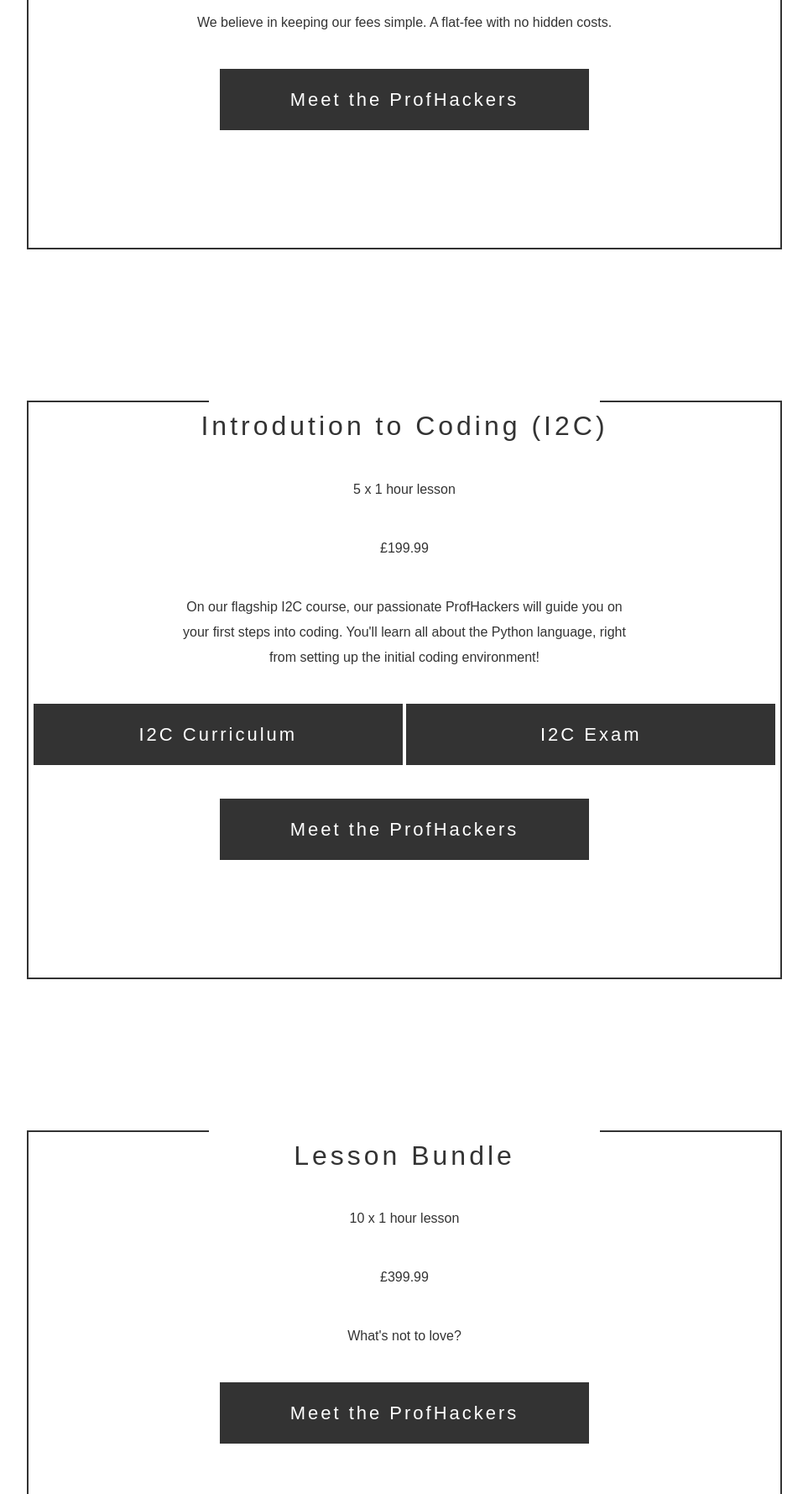
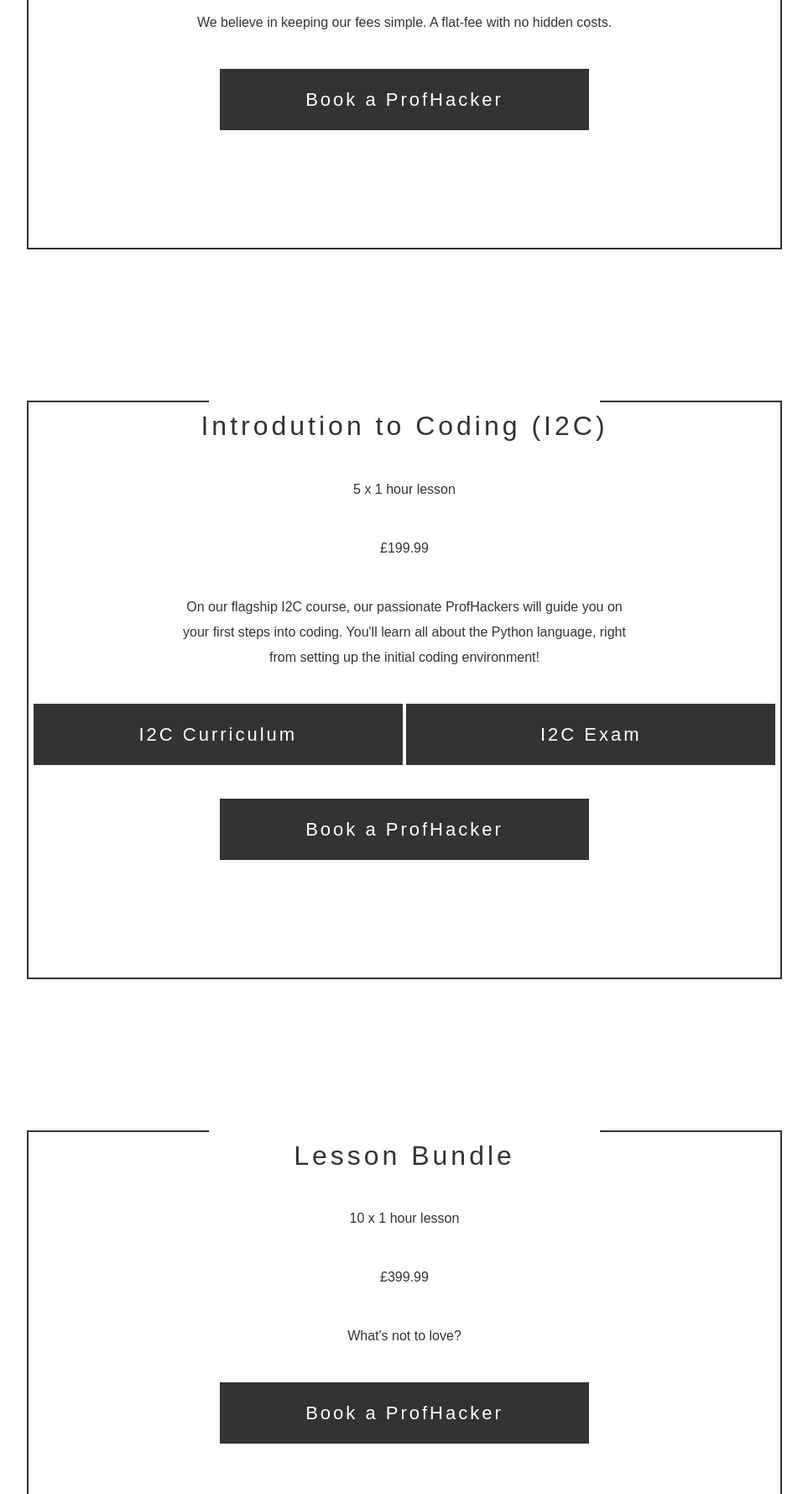
Before and after one commit to HarrisonBoyns/LearnHack, a Flask app: page /costs in a window 1280 px wide. Shown: the part 395-2174 px from the top of the page at 84% size, without its empty margins (158-1121 px from the left). Run offline with Flask 2, Linux system fonts and the light colour scheme; some libraries are stand-ins or nearby versions.

Commit message:
Lesson macro update

```diff
--- a/application/templates/macros/lesson_macro.html
+++ b/application/templates/macros/lesson_macro.html
@@ -20,7 +20,7 @@
 
     {% endif %}
 
-    <a href="{{ url_for('hackers') }}">Meet the ProfHackers</a>
+    <a href="{{ url_for('hackers') }}">Book a ProfHacker</a>
     </div>
 
 {% endmacro %}
```
